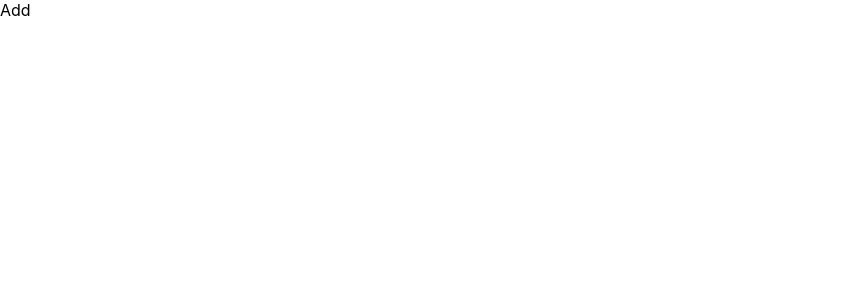
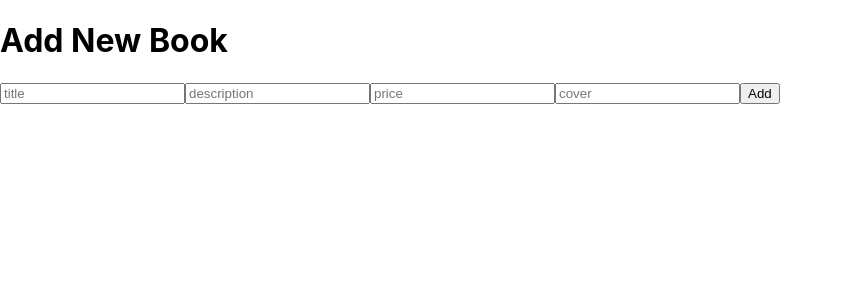
Before and after one commit to JRuggy/front_end_react, a React (Create React App) app: page /add in a window 1280 px wide. Shown: the top 300 px of the page, without its empty margins (0-843 px from the left). Built offline with nearby package versions, Linux system fonts and the light colour scheme.

Commit message:
css file added

```diff
--- a/src/pages/Add.jsx
+++ b/src/pages/Add.jsx
@@ -1,8 +1,46 @@
-import React from 'react'
+import React, { useState } from 'react'
+import axios from 'axios'
+import { useNavigate } from 'react-router-dom';
 
 const Add = () => {
+  const [book, setBook] = useState({
+    title: "",
+    description: "",
+    price: null,
+    cover: "",
+  })
+
+  const navigate = useNavigate()
+
+  const handleChange = (e) => {
+    setBook(prev => ({ ...prev, [e.target.name]: e.target.value }))
+  }
+
+  const handleClick = async e => {
+    e.preventDefault()
+    try {
+      await axios.post("http://localhost:8800/books", book);
+      navigate("/")
+    } catch (error) {
+      console.log(error);
+    }
+  }
+
+  console.log(book)
+
   return (
-    <div>Add</div>
+    <div>
+      <div className='form'>
+        <h1>Add New Book</h1>
+        <input onChange={handleChange} name='title' type="text" placeholder='title' />
+        <input onChange={handleChange} name='description' type="text" placeholder='description' />
+        <input onChange={handleChange} name='price' type="number" placeholder='price' />
+        <input onChange={handleChange} name='cover' type="text" placeholder='cover' />
+
+        <button onClick={handleClick}>Add</button>
+
+      </div>
+    </div>
   )
 }
 
```
Also changed, not shown: src/style.css (added).
